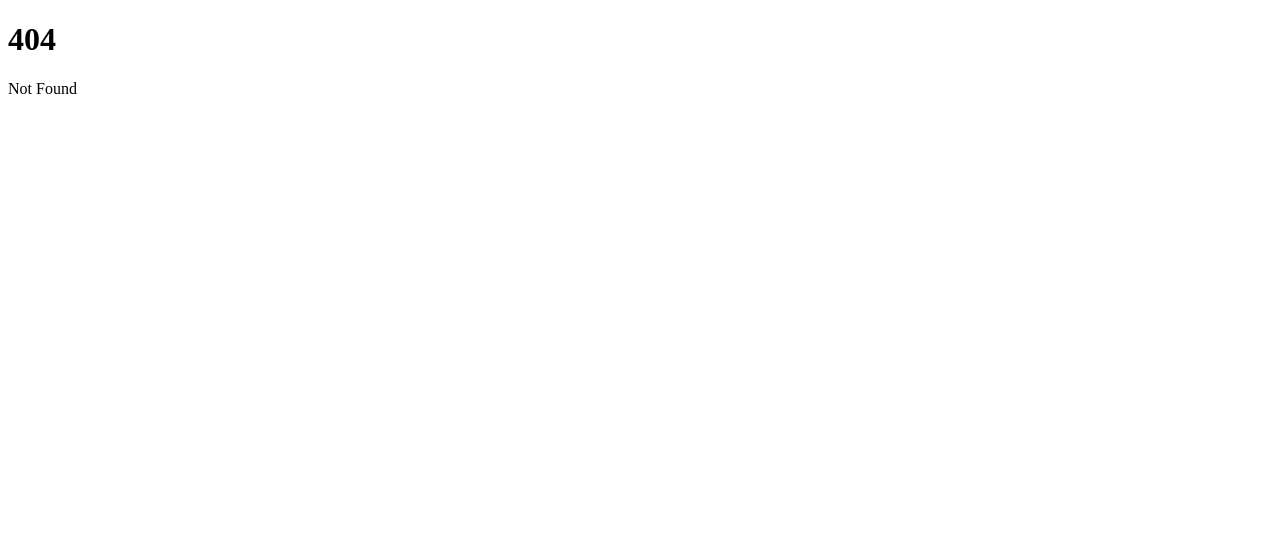
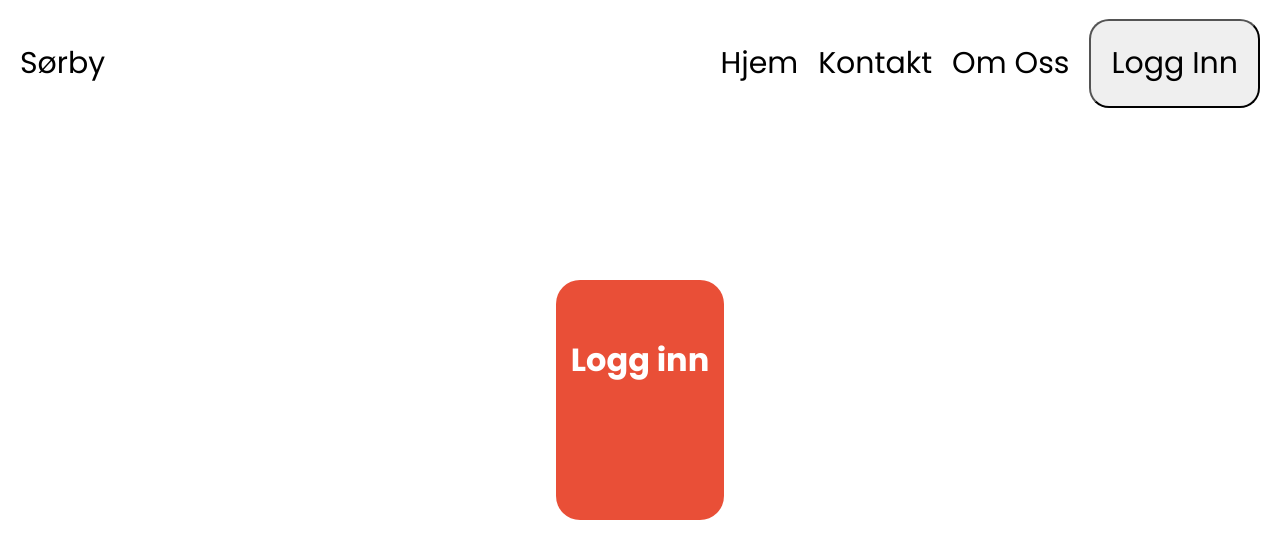
Before and after one commit to DanielJSorby/lodde, a SvelteKit app in the folder my-app/: page /logg-inn in a window 1280 px wide. Before the commit this address had no page. Shown: the top 558 px of the page. Built offline with nearby package versions, Linux system fonts and the light colour scheme.

Commit message:
google greier

```diff
--- a/my-app/src/app.html
+++ b/my-app/src/app.html
@@ -1,12 +1,15 @@
 <!doctype html>
 <html lang="en">
+
 <head>
     <meta charset="utf-8" />
+    <meta name="google-signin-client_id" content="1059100718256-0j00u0ut641bqurhfaf8o9p7nctkvsik.apps.googleusercontent.com">
     <link rel="icon" href="%sveltekit.assets%/favicon.png" />
-		<meta name="viewport" content="width=device-width, initial-scale=1" />
-		%sveltekit.head%
+    <meta name="viewport" content="width=device-width, initial-scale=1" /> %sveltekit.head%
 </head>
+
 <body data-sveltekit-preload-data="hover">
     <div style="display: contents">%sveltekit.body%</div>
 </body>
+
 </html>
--- a/my-app/src/components/navbar.svelte
+++ b/my-app/src/components/navbar.svelte
@@ -80,6 +80,10 @@
         display: flex;
         list-style: none;
         align-items: center;
+        color: black;
+    }
+
+    .dark .nav-links ul {
         color: white;
     }
 
--- /dev/null
+++ b/my-app/src/routes/logg-inn/+page.svelte
@@ -0,0 +1,61 @@
+<script>
+    import Navbar from '../../components/navbar.svelte';
+    import '../../global.css'
+
+    // Din funksjon for pålogging
+    function onSignIn(googleUser) {
+        var profile = googleUser.getBasicProfile();
+        console.log('ID: ' + profile.getId()); // Do not send to your backend! Use an ID token instead.
+        console.log('Name: ' + profile.getName());
+        console.log('Image URL: ' + profile.getImageUrl());
+        console.log('Email: ' + profile.getEmail()); // This is null if the 'email' scope is not present.
+    }
+
+    // Kjører kode når komponenten er montert i DOM
+    import { onMount } from 'svelte';
+    onMount(() => {
+        const script = document.createElement('script');
+        script.src = 'https://apis.google.com/js/platform.js';
+        script.async = true;
+        script.defer = true;
+        document.body.appendChild(script);
+    });
+</script>
+
+<Navbar />
+<div class="sign-in-container">
+    <div class="sign-in">
+        <h1>Logg inn</h1>
+        <div class="sign-in-options">
+            <div class="google-btn-container">
+                <div class="g-signin2" data-onsuccess="onSignIn" data-longtitle="true"></div>
+            </div>
+        </div>
+    </div>
+</div>
+
+<style>
+    .sign-in-container {
+        display: flex;
+        justify-content: center;
+        align-items: center;
+        height: 100vh;
+    }
+
+    .google-btn-container {
+        border-radius: 24px; /* Avrundede hjørner */
+        overflow: hidden; /* Sikrer at innholdet også følger de avrundede hjørnene */
+    }
+
+    .sign-in {
+        display: flex;
+        flex-direction: column;
+        align-items: center;
+        justify-content: space-around;
+        background-color: #E94F37;
+        color: white;
+        padding: 15px;
+        border-radius: 24px;
+        min-height: 30vh;
+    }
+</style>
```
Lines whose indentation alone changed are shown as unchanged.
